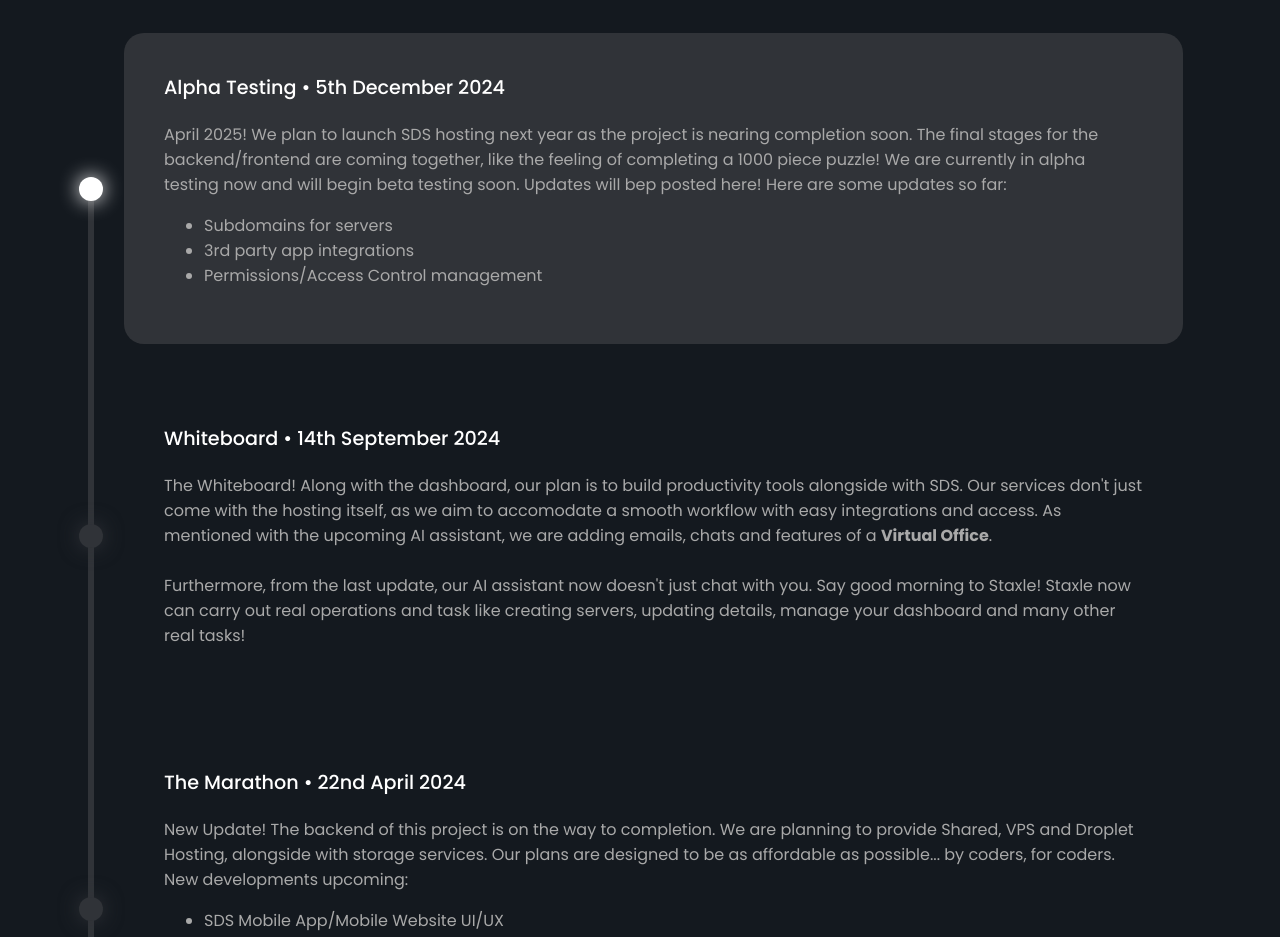
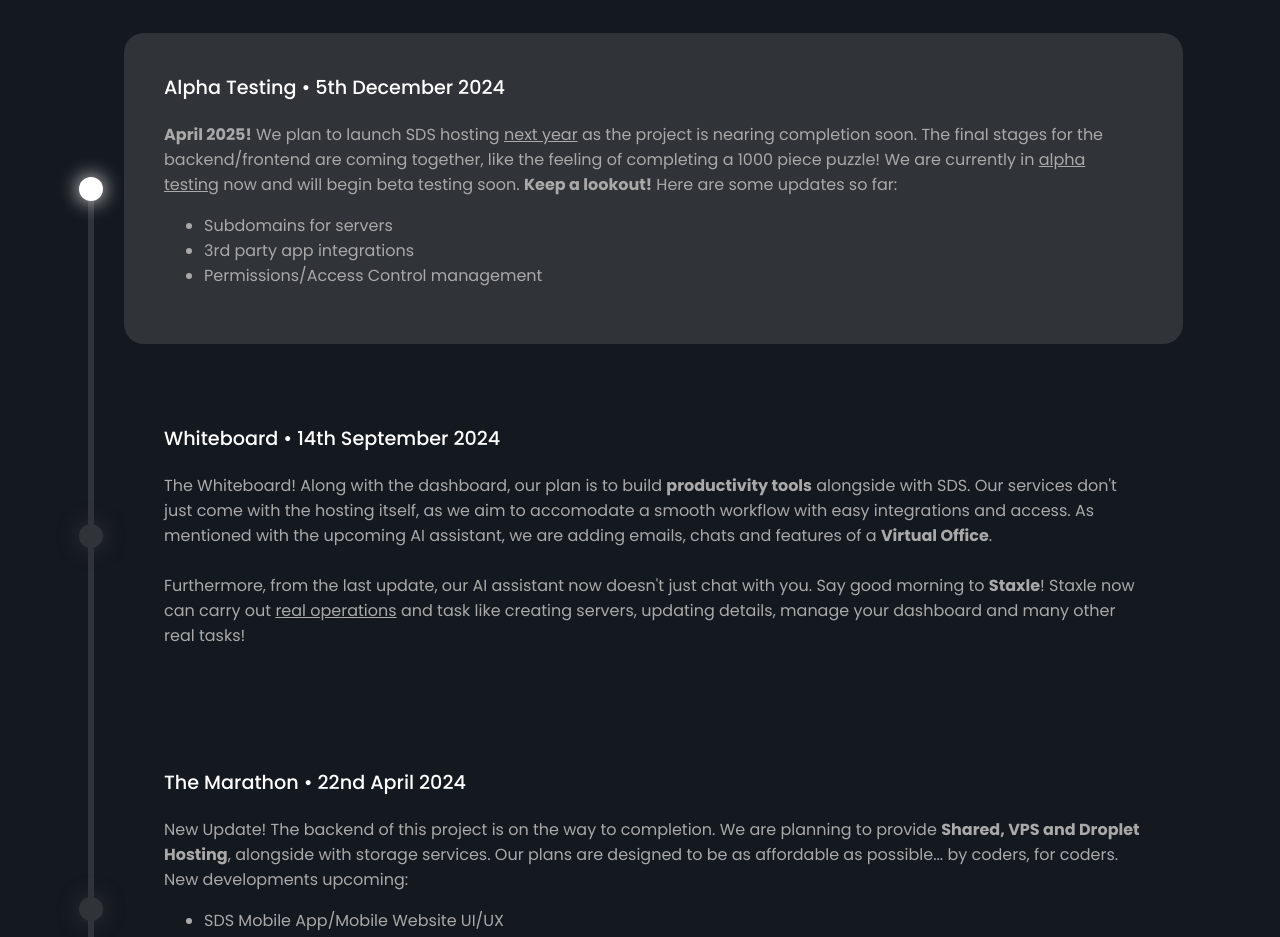
Before and after one commit to stax-dev/core, a React (Create React App) app: page / in a window 1280 px wide. Shown: the part 5380-6317 px from the top of the page. Built offline with nearby package versions, Linux system fonts and the light colour scheme.

Commit message:
v0.0.14.1
text font updates

```diff
--- a/src/pages/landing/prelaunch/devUpdatesList.js
+++ b/src/pages/landing/prelaunch/devUpdatesList.js
@@ -17,7 +17,7 @@ const devUpdatesList = [
       info: [
         <p>
           New Update! The backend of this project is on the way to completion.{" "}
-          We are planning to provide Shared, VPS and Droplet Hosting, alongside with storage services.{" "}
+          We are planning to provide <b>Shared, VPS and Droplet Hosting</b>, alongside with storage services.{" "}
           Our plans are designed to be as affordable as possible... by coders, for coders.{" "}
           New developments upcoming:
           <ul>
@@ -34,12 +34,12 @@ const devUpdatesList = [
       date: "14th September 2024",
       info: [
         <p>
-          The Whiteboard! Along with the dashboard, our plan is to build productivity tools alongside with SDS.{" "}
+          The Whiteboard! Along with the dashboard, our plan is to build <b>productivity tools</b> alongside with SDS.{" "}
           Our services don't just come with the hosting itself, as we aim to accomodate a smooth workflow with easy integrations and access.
           {" "}As mentioned with the upcoming AI assistant, we are adding emails, chats and features of a <b>Virtual Office</b>.
           <br/><br/>
-          Furthermore, from the last update, our AI assistant now doesn't just chat with you. Say good morning to Staxle!{" "}
-          Staxle now can carry out real operations and task like creating servers, updating details, manage your dashboard and many other real tasks!
+          Furthermore, from the last update, our AI assistant now doesn't just chat with you. Say good morning to <b>Staxle</b>!{" "}
+          Staxle now can carry out <u>real operations</u> and task like creating servers, updating details, manage your dashboard and many other real tasks!
         </p>
       ]
     },
@@ -48,9 +48,9 @@ const devUpdatesList = [
       date: "5th December 2024",
       info: [
         <p>
-          April 2025! We plan to launch SDS hosting next year as the project is nearing completion soon.{" "}
+          <b>April 2025!</b> We plan to launch SDS hosting <u>next year</u> as the project is nearing completion soon.{" "}
           The final stages for the backend/frontend are coming together, like the feeling of completing a 1000 piece puzzle!{" "}
-          We are currently in alpha testing now and will begin beta testing soon. Updates will bep posted here!{" "}
+          We are currently in <u>alpha testing</u> now and will begin beta testing soon. <b>Keep a lookout!</b>{" "}
           Here are some updates so far:
           <ul>
             <li>Subdomains for servers</li>
```
